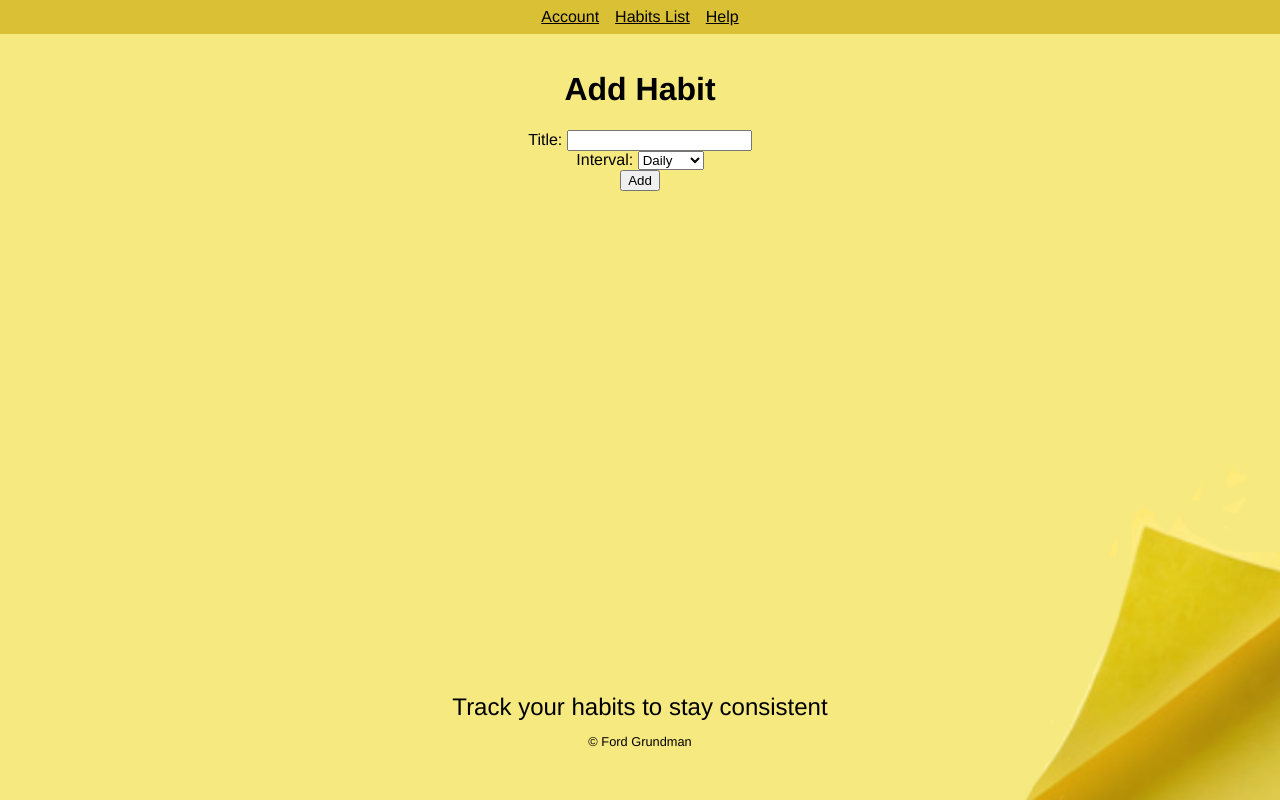
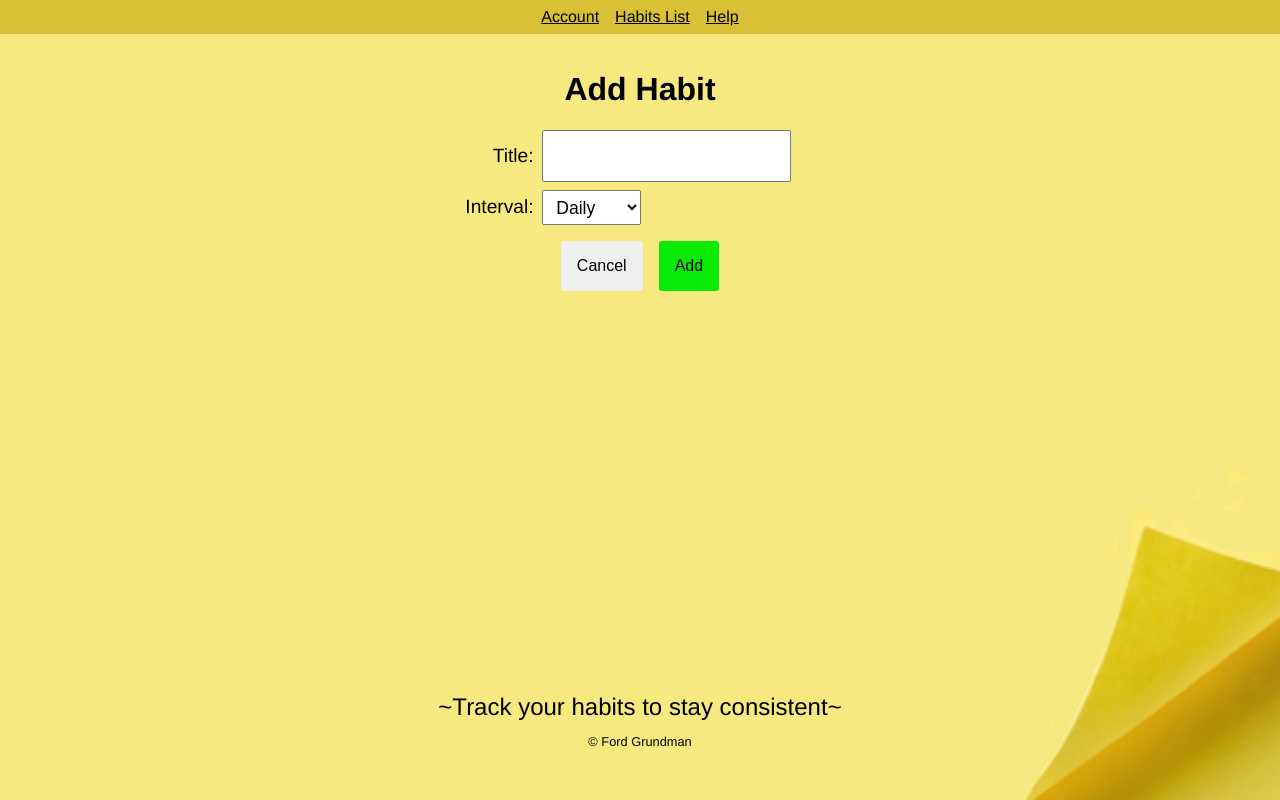
Before and after one commit to fordgrundman/pair-habit-tracker, a React (Vite) app in the folder pair-habit-tracker/frontend-react/: page /add-habit in a window 1280 px wide. Built offline with nearby package versions, Linux system fonts and the light colour scheme.

Commit message:
fixed EditHabit and AddHabit page styling, reorganized index.css, edit tagline text,

```diff
--- a/pair-habit-tracker/frontend-react/src/App.tsx
+++ b/pair-habit-tracker/frontend-react/src/App.tsx
@@ -26,7 +26,7 @@ function App() {
         </Routes>
       </main>
       <footer>
-        <div id="tagline">Track your habits to stay consistent</div>
+        <div id="tagline">~Track your habits to stay consistent~</div>
         <p>© Ford Grundman</p>
       </footer>
     </Router>
--- a/pair-habit-tracker/frontend-react/src/components/Habit.tsx
+++ b/pair-habit-tracker/frontend-react/src/components/Habit.tsx
@@ -10,6 +10,7 @@ type HabitProps = HabitType & {
   onDelete: (id: string) => void;
   onToggleCompleted: (id: string, completed: boolean) => void;
   onEdit: (habit: HabitType) => void;
+  intervalLabel?: string;
 };
 
 function Habit({
@@ -20,7 +21,9 @@ function Habit({
   onDelete,
   onToggleCompleted,
   onEdit,
+  intervalLabel,
 }: HabitProps) {
+  const displayInterval = intervalLabel ?? interval;
   return (
     <div className="habit-container">
       <input
@@ -31,14 +34,19 @@ function Habit({
       />
       <div className="habit-inner-wrapper">
         <div className="habit-title">{title}</div>
-        <div className="habit-interval">{interval}</div>
+        <div className="habit-interval">{displayInterval}</div>
       </div>
-      <div className="edit-icon" onClick={() => onEdit({
-        _id,
-        title,
-        interval,
-        completed,
-      })} />
+      <div
+        className="edit-icon"
+        onClick={() =>
+          onEdit({
+            _id,
+            title,
+            interval,
+            completed,
+          })
+        }
+      />
       <div
         className="delete-icon"
         onClick={() => {
--- a/pair-habit-tracker/frontend-react/src/index.css
+++ b/pair-habit-tracker/frontend-react/src/index.css
@@ -77,12 +77,18 @@ li {
 #tagline {
   font-size: 1.5rem;
 }
-/* --------------------------------------------------Account Page Styles --------------------------------------------------*/
+/* --------------------------------------------Account Page Styles --------------------------------------------------*/
 #login-container {
   display: flex;
   flex-direction: column;
   align-items: center;
   gap: 0.5rem;
+}
+
+.login-field-wrapper {
+  display: flex;
+  align-items: center;
+  gap: 0.75rem;
 }
 
 #login-buttons-wrapper {
@@ -91,7 +97,20 @@ li {
   gap: 0.5rem;
   justify-content: center;
 }
-/* -----------------------------------------Habits List Styles ----------------------------------------------------------*/
+
+#login-container label {
+  font-size: 1.25rem;
+  width: 7rem;
+  text-align: right;
+}
+
+#login-container input {
+  font-size: 1.1rem;
+  padding: 0.4rem 0.6rem;
+  height: 1.5rem;
+  width: 14rem;
+}
+/*-----------------------------------------Habits List Styles -------------------------------------------------------*/
 .habits-list-container {
   display: flex;
   justify-content: center;
@@ -148,8 +167,6 @@ li {
   cursor: pointer;
 }
 
-/* ------------------------------------------------Add Habit Page --------------------------------------------------*/
-
 #add-habit-button {
   width: 10rem;
   height: 2.5rem;
@@ -164,3 +181,64 @@ li {
   background-color: #0eba0e;
   cursor: pointer;
 }
+
+/* ------------------------------------------------Add/Edit Habit Pages --------------------------------------------------*/
+.habit-input-wrapper {
+  display: flex;
+  flex-direction: row;
+  justify-content: center;
+  align-items: center;
+  gap: 0.5rem;
+  margin-left: 32.5%;
+}
+
+.habit-input-buttons-wrapper {
+  display: flex;
+  justify-content: center;
+  margin: 1rem 0;
+  gap: 1rem;
+}
+.habit-input-button {
+  padding: 1rem;
+  font-size: 1rem;
+  border: none;
+  border-radius: 0.2rem;
+}
+
+.habit-input-button:hover {
+  cursor: pointer;
+  background-color: lightgrey;
+}
+
+.habit-input-confirm-button {
+  background-color: #08eb08;
+}
+
+.habit-input-confirm-button:hover {
+  cursor: pointer;
+  background-color: #0eba0e;
+}
+
+.habit-inputs-container {
+  display: flex;
+  flex-direction: column;
+  gap: 0.5rem;
+  align-items: flex-start;
+}
+
+.habit-inputs-container label {
+  font-size: 1.2rem;
+  width: 7rem;
+  text-align: right;
+}
+
+.habit-inputs-container input,
+.habit-inputs-container select {
+  font-size: 1.1rem;
+  padding: 0.4rem 0.6rem;
+  height: 2.2rem;
+}
+
+#edit-habit-completed-checkbox {
+  margin-left: -0.4rem;
+}
--- a/pair-habit-tracker/frontend-react/src/pages/AccountPage.tsx
+++ b/pair-habit-tracker/frontend-react/src/pages/AccountPage.tsx
@@ -25,14 +25,13 @@ function AccountPage() {
     );
 
     if (response.status === 201) {
-      alert("Successfully created the account");
       localStorage.setItem("username", username);
       setCachedUsername(username);
 
       //only navigate to Habits List after successful signup
       navigate("/habits");
     } else {
-      alert("Failed to create account, status code = " + response.status);
+      alert("Failed to create account, username may already exist");
     }
   };
 
@@ -53,21 +52,23 @@ function AccountPage() {
     );
 
     if (response.status === 200) {
-      alert("Successfully logged in");
       localStorage.setItem("username", username);
       setCachedUsername(username);
 
       //only navigate to Habits List after successful login
       navigate("/habits");
     } else {
-      alert("Failed to log in, status code = " + response.status);
+      alert("Login failed. Incorrect username or password");
     }
   };
 
   return (
     <>
-      <h1>Login</h1>
-      <p>Currently logged in as: {cachedUsername}</p>
+      <h1>Account</h1>
+      <p>
+        Currently logged in as:
+        <span style={{ color: "blue" }}> {cachedUsername}</span>
+      </p>
       <div id="login-container">
         <div className="login-field-wrapper">
           <label> Username: </label>
@@ -87,9 +88,14 @@ function AccountPage() {
             onChange={(event) => setPassword(event.target.value)}
           />
         </div>
+        <br />
         <div id="login-buttons-wrapper">
-          <button onClick={login}>Login</button>
-          <button onClick={signUp}>Create Account</button>
+          <button className="habit-input-button" onClick={login}>
+            Login
+          </button>
+          <button className="habit-input-button" onClick={signUp}>
+            Create Account
+          </button>
         </div>
       </div>
     </>
--- a/pair-habit-tracker/frontend-react/src/pages/AddHabit.tsx
+++ b/pair-habit-tracker/frontend-react/src/pages/AddHabit.tsx
@@ -34,25 +34,27 @@ function AddHabit() {
     );
 
     if (response.status === 201) {
-      alert("Successfully created the habit");
       navigate("/habits");
     } else {
-      alert("Failed to create habit, status code = " + response.status);
+      alert("Failed to create habit.");
     }
   };
 
   return (
     <>
       <h1>Add Habit</h1>
-      <label>Title: </label>
+      <div className="habit-inputs-container">
+        <div className="habit-input-wrapper">
+          <label className="title-input-label">Title: </label>
           <input
             type="text"
             id="habit-title-input"
             value={title}
             onChange={(event) => setTitle(event.target.value)}
           />
-      <br />
-      <label>Interval: </label>
+        </div>
+        <div className="habit-input-wrapper">
+          <label className="interval-input-label">Interval: </label>
           <select
             id="habit-interval-select"
             value={interval}
@@ -61,10 +63,22 @@ function AddHabit() {
             <option value="daily">Daily</option>
             <option value="weekly">Weekly</option>
           </select>
-      <br />
-      <button id="add-habit-submit-button" onClick={requestHabitCreation}>
+        </div>
+      </div>
+      <div className="habit-input-buttons-wrapper">
+        <button
+          className="habit-input-button"
+          onClick={() => navigate("/habits")}
+        >
+          Cancel
+        </button>
+        <button
+          className="habit-input-button habit-input-confirm-button"
+          onClick={requestHabitCreation}
+        >
           Add
         </button>
+      </div>
     </>
   );
 }
--- a/pair-habit-tracker/frontend-react/src/pages/EditHabit.tsx
+++ b/pair-habit-tracker/frontend-react/src/pages/EditHabit.tsx
@@ -36,11 +36,10 @@ function EditHabit() {
     );
 
     if (response.ok) {
-      alert("Successfully updated the habit");
       localStorage.removeItem("editHabit");
       navigate("/habits");
     } else {
-      alert("Failed to update habit, status code = " + response.status);
+      alert("Failed to update habit");
     }
   };
 
@@ -56,15 +55,18 @@ function EditHabit() {
   return (
     <>
       <h1>Edit Habit</h1>
-      <label>Title: </label>
+      <div className="habit-inputs-container">
+        <div className="habit-input-wrapper">
+          <label className="title-input-label">Title: </label>
           <input
             type="text"
             id="habit-title-input"
             value={title}
             onChange={(event) => setTitle(event.target.value)}
           />
-      <br />
-      <label>Interval: </label>
+        </div>
+        <div className="habit-input-wrapper">
+          <label className="interval-input-label">Interval: </label>
           <select
             id="habit-interval-select"
             value={interval}
@@ -75,19 +77,32 @@ function EditHabit() {
             <option value="daily">Daily</option>
             <option value="weekly">Weekly</option>
           </select>
-      <br />
-      <label>
+        </div>
+        <div className="habit-input-wrapper">
+          <label className="completed-input-label">Completed: </label>
           <input
+            id="edit-habit-completed-checkbox"
+            className="habit-checkbox"
             type="checkbox"
             checked={completed}
             onChange={(event) => setCompleted(event.target.checked)}
           />
-        Completed
-      </label>
-      <br />
-      <button id="edit-habit-submit-button" onClick={requestHabitUpdate}>
+        </div>
+      </div>
+      <div className="habit-input-buttons-wrapper">
+        <button
+          className="habit-input-button"
+          onClick={() => navigate("/habits")}
+        >
+          Cancel
+        </button>
+        <button
+          className="habit-input-button habit-input-confirm-button"
+          onClick={requestHabitUpdate}
+        >
           Save
         </button>
+      </div>
     </>
   );
 }
--- a/pair-habit-tracker/frontend-react/src/pages/HabitsList.tsx
+++ b/pair-habit-tracker/frontend-react/src/pages/HabitsList.tsx
@@ -102,7 +102,10 @@ function HabitsList() {
   return (
     <>
       <h1>Habits List</h1>
-      <p>Hello {cachedUsername}!</p>
+      <p>
+        Hello
+        <span style={{ color: "blue" }}> {cachedUsername}</span>!
+      </p>
       <button id="add-habit-button" onClick={() => navigate("/add-habit")}>
         Add Habit
       </button>
@@ -113,6 +116,7 @@ function HabitsList() {
             _id={habit._id}
             title={habit.title}
             interval={habit.interval}
+            intervalLabel={`${habit.interval[0].toUpperCase()}${habit.interval.slice(1)}`} //capitalize "daily" to "Daily", "weekly" to "Weekly"
             completed={habit.completed}
             onDelete={deleteHabit}
             onToggleCompleted={toggleCompleted}
```
Lines whose indentation alone changed are shown as unchanged.
